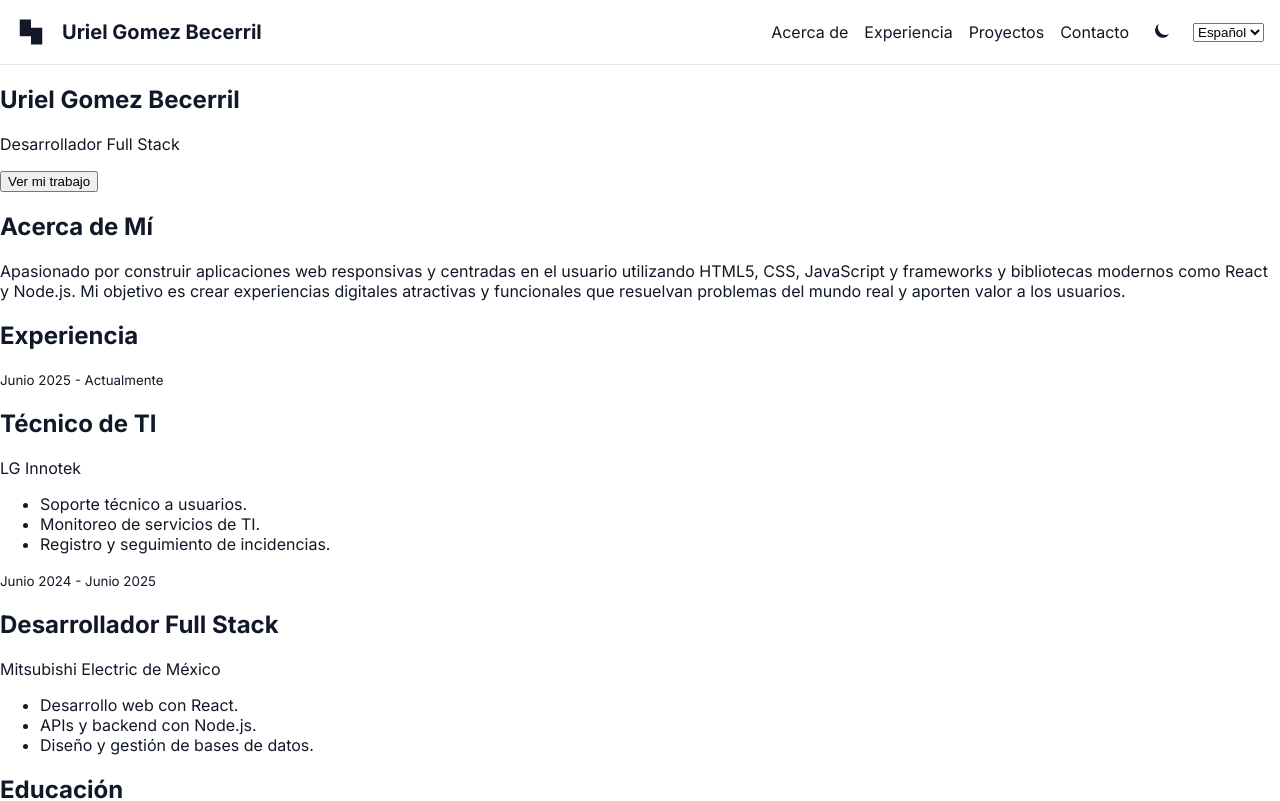
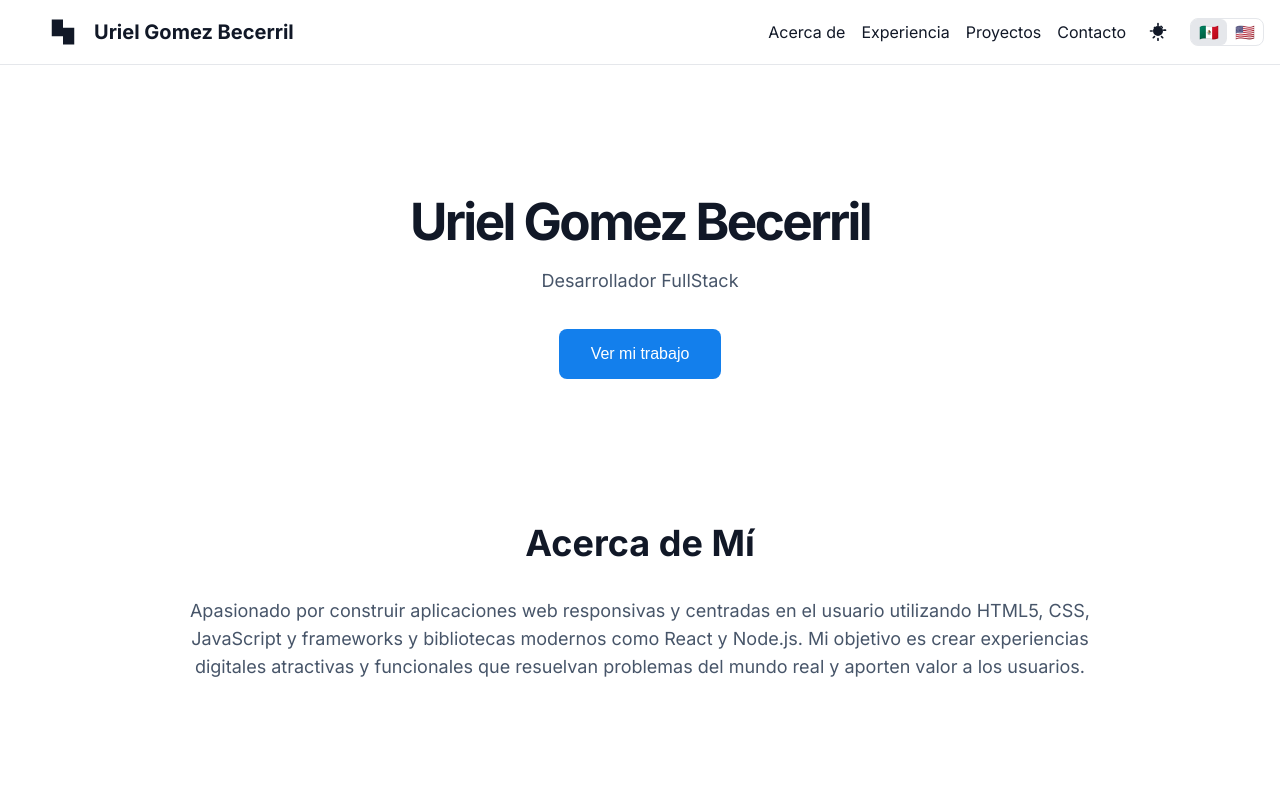
Before and after one commit to UreckChan/Portfolio, a React (Vite) app: page / in a window 1280 px wide. Shown: the top 801 px of the page. Built offline with nearby package versions, Linux system fonts and the light colour scheme.

Commit message:
Sections Settings

```diff
--- a/index.html
+++ b/index.html
@@ -5,6 +5,7 @@
     <link rel="icon" type="image/svg+xml" href="/vite.svg" />
     <meta name="viewport" content="width=device-width, initial-scale=1.0" />
     <title>Uriel Gomez Becerril</title>
+
   </head>
   <body>
     <div id="root"></div>
--- a/src/App.jsx
+++ b/src/App.jsx
@@ -1,7 +1,7 @@
 import React from 'react'
-import Header from './components/header'
-import Footer from './components/footer'
-import Body from './components/body'
+import Header from './components/Header.jsx'
+import Footer from './components/Footer.jsx'
+import Body from './components/Body.jsx'
 
 
 function App() {
--- a/src/components/Body.jsx
+++ b/src/components/Body.jsx
@@ -8,7 +8,7 @@ import Projects from "./main/Projects.jsx";
 
 const Body = () => {
   return (
-    <main>
+    <main className="body-page">
       <Me />
       <AboutMe />
       <Experince/>
--- a/src/components/Header.jsx
+++ b/src/components/Header.jsx
@@ -33,15 +33,27 @@ const Header = () => {
       {/* Menú normal en desktop y dropbar en mobile */}
       <div className={`menu ${open ? "open" : ""}`}>
         <nav className="navigation">
-          <a href="">{lenguajeData["header-aboutme"][lenguaje]}</a>
-          <a href="">{lenguajeData["header-experience"][lenguaje]}</a>
-          <a href="">{lenguajeData["header-projects"][lenguaje]}</a>
-          <a href="">{lenguajeData["header-contact"][lenguaje]}</a>
+          <a href="#aboutme">{lenguajeData["header-aboutme"][lenguaje]}</a>
+          <a href="#experience">{lenguajeData["header-experience"][lenguaje]}</a>
+          <a href="#projects">{lenguajeData["header-projects"][lenguaje]}</a>
+          <a href="#contact">{lenguajeData["header-contact"][lenguaje]}</a>
         </nav>
         <div className="settings">
  {/* Botón toggle tema */}
           <button onClick={toggleTheme} className="theme-toggle">
             {theme === "light" ? (
+
+              // ☀️ Sol
+              <svg
+                xmlns="http://www.w3.org/2000/svg"
+                width="20"
+                height="20"
+                fill="currentColor"
+                viewBox="0 0 24 24"
+              >
+                <path d="M12 18a6 6 0 100-12 6 6 0 000 12zm0-16a1 1 0 011 1v2a1 1 0 01-2 0V3a1 1 0 011-1zm0 18a1 1 0 011 1v2a1 1 0 01-2 0v-2a1 1 0 011-1zm10-9a1 1 0 01-1 1h-2a1 1 0 110-2h2a1 1 0 011 1zM6 12a1 1 0 01-1 1H3a1 1 0 110-2h2a1 1 0 011 1zm12.364 7.364a1 1 0 01-1.414 1.414l-1.414-1.414a1 1 0 011.414-1.414l1.414 1.414zm-12.728 0l1.414-1.414a1 1 0 011.414 1.414L7.05 20.778a1 1 0 01-1.414-1.414zM17.778 7.05a1 1 0 11-1.414 1.414L14.95 7.05A1 1 0 0116.364 5.636l1.414 1.414zM7.05 7.05a1 1 0 000 1.414L8.464 9.88A1 1 0 109.88 8.464L8.464 7.05A1 1 0 007.05 7.05z" />
+              </svg>
+            ) : (
               // 🌙 Luna
               <svg
                 xmlns="http://www.w3.org/2000/svg"
@@ -52,32 +64,22 @@ const Header = () => {
               >
                 <path d="M21.75 15.5a9 9 0 01-12.25-12.25A9 9 0 1021.75 15.5z" />
               </svg>
-            ) : (
-              // ☀️ Sol
-              <svg
-                xmlns="http://www.w3.org/2000/svg"
-                width="20"
-                height="20"
-                fill="currentColor"
-                viewBox="0 0 24 24"
-              >
-                <path d="M12 18a6 6 0 100-12 6 6 0 000 12zm0-16a1 1 0 011 1v2a1 1 0 01-2 0V3a1 1 0 011-1zm0 18a1 1 0 011 1v2a1 1 0 01-2 0v-2a1 1 0 011-1zm10-9a1 1 0 01-1 1h-2a1 1 0 110-2h2a1 1 0 011 1zM6 12a1 1 0 01-1 1H3a1 1 0 110-2h2a1 1 0 011 1zm12.364 7.364a1 1 0 01-1.414 1.414l-1.414-1.414a1 1 0 011.414-1.414l1.414 1.414zm-12.728 0l1.414-1.414a1 1 0 011.414 1.414L7.05 20.778a1 1 0 01-1.414-1.414zM17.778 7.05a1 1 0 11-1.414 1.414L14.95 7.05A1 1 0 0116.364 5.636l1.414 1.414zM7.05 7.05a1 1 0 000 1.414L8.464 9.88A1 1 0 109.88 8.464L8.464 7.05A1 1 0 007.05 7.05z" />
-              </svg>
             )}
           </button>
-          <select
-            name="lenguaje"
-            id="lenguaje"
-            onChange={(e) => setLenguaje(e.target.value)}
-            value={lenguaje}
-          >
-            <option value="es">Español</option>
-            <option value="en">English</option>
-          </select>
-
-
-
-
+          <div className="lang-toggle">
+            <button
+              onClick={() => setLenguaje("es")}
+              className={lenguaje === "es" ? "active" : ""}
+            >
+              🇲🇽
+            </button>
+            <button
+              onClick={() => setLenguaje("en")}
+              className={lenguaje === "en" ? "active" : ""}
+            >
+              🇺🇸
+            </button>
+          </div>
         </div>
       </div>
     </header>
--- a/src/components/main/AboutMe.jsx
+++ b/src/components/main/AboutMe.jsx
@@ -5,9 +5,9 @@ import { useLenguaje } from "../../hooks/useLenguaje";
 const AboutMe = () => {
   const {lenguajeData,lenguaje} = useLenguaje();
   return (
-    <section>
-      <h2>{lenguajeData["aboutme-title"][lenguaje]}</h2>
-      <p>{lenguajeData["aboutme-description"][lenguaje]}</p>
+    <section id="aboutme" className="settings-section">
+      <h2 className="title-section">{lenguajeData["aboutme-title"][lenguaje]}</h2>
+      <p className="about-description">{lenguajeData["aboutme-description"][lenguaje]}</p>
     </section>
   );
 };
--- a/src/components/main/Education.jsx
+++ b/src/components/main/Education.jsx
@@ -4,14 +4,15 @@ import Timeline from "./components/Timeline";
 
 const Education = ()=>{
     const {lenguajeData,lenguaje} = useLenguaje();
-    return(<>
-        <h2>{lenguajeData["education-title"][lenguaje]}</h2>
+    return(
+    <section id="education" className="settings-section">
+        <h2 className="title-section">{lenguajeData["education-title"][lenguaje]}</h2>
         <Timeline
             Duration={lenguajeData["education-1"][lenguaje].duration}
             Title={lenguajeData["education-1"][lenguaje].degree}
             Place={lenguajeData["education-1"][lenguaje].institution}
         />
-    </>)
+    </section>);
 
 }
 
--- a/src/components/main/Experince.jsx
+++ b/src/components/main/Experince.jsx
@@ -5,8 +5,8 @@ import Timeline from "./components/Timeline";
 const Experince = () => {
     const {lenguajeData,lenguaje} = useLenguaje();
     return (
-        <section>
-            <h2>{lenguajeData["experience-title"][lenguaje]}</h2>
+        <section id="experience" className="settings-section">
+            <h2 className="title-section">{lenguajeData["experience-title"][lenguaje]}</h2>
             <Timeline
                 Duration={lenguajeData["experience-1"][lenguaje].duration}
                 Title={lenguajeData["experience-1"][lenguaje].role}
--- a/src/components/main/Me.jsx
+++ b/src/components/main/Me.jsx
@@ -5,10 +5,10 @@ import { useLenguaje } from "../../hooks/useLenguaje";
 const Me = () => {
 const {lenguajeData,lenguaje} = useLenguaje();
   return (
-    <section>
-        <h1>{lenguajeData["name"]}</h1>
-        <p>{lenguajeData["carrera-title"][lenguaje]}</p>
-        <button>{lenguajeData["button-projects"][lenguaje]}</button>
+    <section id="me" className="me-section settings-section">
+        <h1 className="me-title">{lenguajeData["name"]}</h1>
+        <p className="me-description">{lenguajeData["carrera-title"][lenguaje]}</p>
+        <button className="button-projects">{lenguajeData["button-projects"][lenguaje]}</button>
     </section>
   );
 };
--- a/src/components/main/Projects.jsx
+++ b/src/components/main/Projects.jsx
@@ -4,8 +4,8 @@ import Project from "./components/Project";
 const Projects = () => {
     const { lenguajeData, lenguaje } = useLenguaje();
     return (
-        <section>
-            <h2>{lenguajeData["projects-title"][lenguaje]}</h2>
+        <section id="projects" className="settings-section">
+            <h2 className="title-section">{lenguajeData["projects-title"][lenguaje]}</h2>
 
             {Array.isArray(lenguajeData["projects"]) && lenguajeData["projects"].length > 0 && (
                 lenguajeData["projects"].map((project, index) => (
--- a/src/lenguaje/lenguaje.json
+++ b/src/lenguaje/lenguaje.json
@@ -18,8 +18,8 @@
     "en": "Contact"
   },
   "carrera-title": {
-    "es": "Desarrollador Full Stack",
-    "en": "Full Stack Developer"
+    "es": "Desarrollador FullStack",
+    "en": "FullStack Developer"
   },
   "button-projects": {
     "es": "Ver mi trabajo",
--- a/src/styles/index.css
+++ b/src/styles/index.css
@@ -5,11 +5,18 @@
   font-family: 'Inter', 'Segoe UI', Tahoma, Geneva, Verdana, sans-serif;
 
 }
+
+html {
+  scroll-behavior: smooth;
+
+}
+
 .light {
   --color-background: #FFFFFF;
   --color-text: #111827;
   --color-card: #F9FAFB;
   --color-border: #E5E7EB;
+  --color-description: #475569;
 }
 
 .dark {
@@ -17,16 +24,35 @@
   --color-text: #F9FAFB;
   --color-card: #161B22;
   --color-border: #30363D;
+  --color-description: #cbd5e1;
 }
+
+
+
 body {
+  min-height: 100vh;
   background-color: var(--color-background);
   color: var(--color-text);
   margin: 0;
   padding: 0;
-  transition: background-color 0.5s, color 0.3s;
+  transition: background-color 0.5s, color 0.3s, ease-in-out 0.3s;
+  transition:  0.3s, color 0.3s, ease-in-out 0.3s;
 
 
 }
+
+.body-page {
+  margin: 1rem 8rem;
+  padding: 0 2rem;
+  display: flex;
+  flex-direction: column;
+  align-items: center;
+  justify-content: center;
+  text-align: center;
+}
+
+
+
 
 header{
   padding: 1rem;
@@ -37,15 +63,76 @@ header{
   justify-content: space-between;
   align-items: center;
   border-bottom: 1px solid var(--color-border);
-  transition: background-color 0.5s, color 0.3s;
   z-index: 10;
   height: 2rem;
+}
+
+section {
+  scroll-margin-top: 80px; /* ajusta según la altura de tu header */
+}
+
+.me-title {
+  font-size: 3.2rem;          /* parecido a text-5xl */
+  font-weight: 900;         /* font-black */
+  letter-spacing: -0.05em;  /* tracking-tighter */
+  margin:  0;
+  line-height: 1.1;         /* para que quede más compacto */
+}
+
+p {
+  font-size: 1.125rem;        /* text-lg */
+  line-height: 1.75rem;       /* leading-relaxed */
+  font-weight: 300;           /* opcional si quieres más "ligero" */
+  color: var(--color-description); /* = text-slate-600 */
+  text-align: center;
+}
+
+.settings-section {
+  margin-bottom: 5rem;        /* mb-20 */
+  scroll-margin-top: 5rem;    /* scroll-mt-20 */
+  text-align: center;
+}
+
+.title-section {
+  margin-bottom: 2rem;        /* mb-8 */
+  font-size: 2.25rem;         /* text-4xl */
+  font-weight: 700;           /* font-bold */
+  color: var(--color-text);   /* claro/oscuro controlado por variables */
+}
+
+
+
+.me-section{
+  margin: 7rem 0;
+  display: flex;
+  flex-direction: column;
+  align-items: center;
+  justify-content: center;
+  text-align: center;
+}
+
+.button-projects{
+  background-color: var(--color-primary);
+  border: none;
+  color: white;
+  padding: 1rem 2rem;
+  font-size: 1rem;
+  margin-top: 1rem;
+  border-radius: 0.5rem;
+  cursor: pointer;
+
+}
+.button-projects:hover {
+  transform: scale(1.05);
+  box-shadow: 0 4px 8px rgba(0, 0, 0, 0.2);
+
 }
 
 .logo {
   display: flex;
   align-items: center;
   gap: 1rem;
+  padding-left: 2rem;
 }
 .logo h2{
   font-size: 1.25rem;
@@ -70,7 +157,7 @@ header{
   text-decoration: none;
   color: var(--color-text);
   font-weight: 500;
-  transition: color 0.3s;
+
 }
 .navigation a:hover {
   color: var(--color-primary);
@@ -100,7 +187,7 @@ header{
   box-shadow: var(--color-background) 0px 0px 0.5px;
   cursor: pointer;
   color: var(--color-text);
-  transition: transform 0.3s, color 0.3s;
+
 }
 
 .theme-toggle:hover {
@@ -108,6 +195,42 @@ header{
   color: var(--color-primary);
   background-color: var(--color-border);
 }
+
+
+.lang-toggle {
+  display: flex;
+  background: var(--color-background);
+  border: 1px solid var(--color-border);
+  border-radius: 0.5rem;
+  box-shadow: var(--color-background) 0px 0px 0.5px;
+
+}
+
+.lang-toggle button {
+  background: none;
+  border: none;
+  cursor: pointer;
+  font-size: 1rem;
+  padding: 0.2rem 0.5rem;
+  border-radius: 0.4rem;
+
+  color: var(--color-text);
+
+
+}
+
+.lang-toggle button.active {
+  background: var(--color-border);
+  color: var(--color-primary);
+
+}
+
+.lang-toggle button:hover {
+  transform: scale(1.1);
+  background-color: var(--color-card);
+}
+
+
 
 
 
@@ -151,7 +274,14 @@ header{
 
   .settings {
     display: flex;
+    flex-direction: column;
     gap: 0.5rem;
     align-items: center;
   }
+.lang-toggle{
+    order: 1;
+  }
+  .theme-toggle{
+    order: 2;
+  }
 }
```
